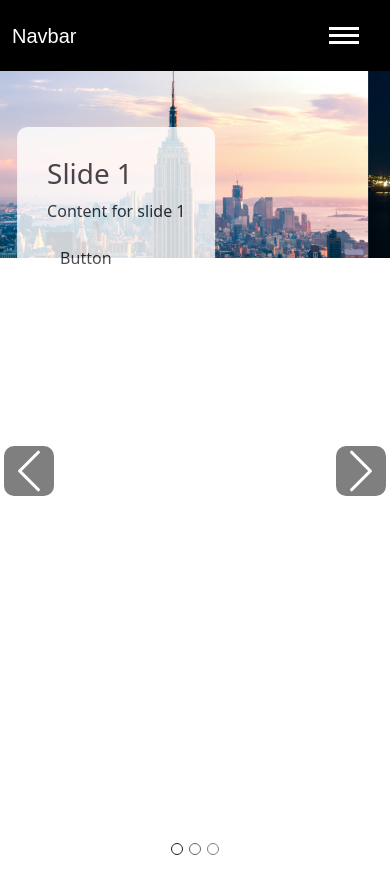
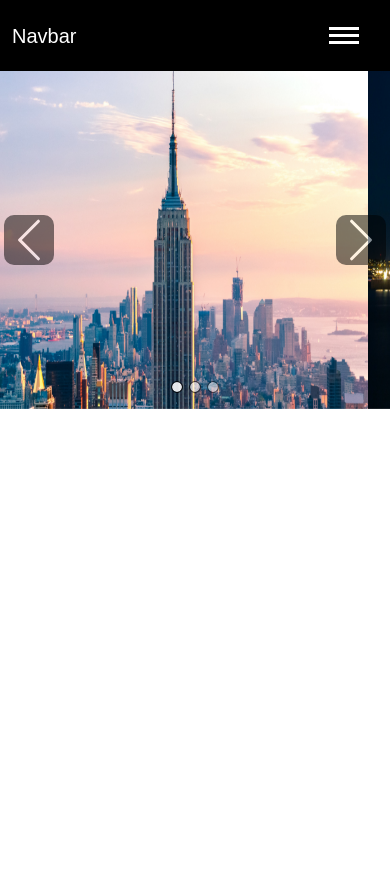
Before and after one commit to ahsanaman883/sections, an Angular app in the folder sections/: page / in a window 390 px wide. After the commit the page ends 844 px from the top, so only its background shows below. Built offline with nearby package versions, Linux system fonts and the light colour scheme.

Commit message:
Update hero1.component.css

```diff
--- a/sections/src/app/hero1/hero1.component.css
+++ b/sections/src/app/hero1/hero1.component.css
@@ -1,74 +1,64 @@
 .carousel {
   position: relative;
-    width: 100%; /* Set your desired width */
-    height: 800px; /* Set your desired height */
+  width: 100%;
+  height: 85vh;
 }
-  /* Target the carousel container */
+
 #carouselExampleIndicators {
   /* Your styles for the carousel container */
 }
 
-  /* Target the indicators (the small dots at the bottom) */
 .carousel-indicators {
   /* Your styles for the carousel indicators */
 }
 
-  /* Target each individual indicator button */
-/* Target the carousel indicators */
 .carousel-indicators button {
-    width: 10px; /* Set the width */
-    height: 10px; /* Set the height */
-    border-radius: 50%; /* Make it round */
-    /* Additional styling */
-    background-color: #fff; /* Set the background color */
-    border: 1px solid #000; /* Set a border */
-    /* Add more styles as needed */
+  width: 10px;
+  height: 10px;
+  border-radius: 50%;
+  background-color: #fff;
+  border: 1px solid #000;
 }
 
-
-  /* Target the carousel inner container */
 .carousel-inner {
   width: 100%;
-  height: 100%;
+  height: 85vh;
 }
 
-  /* Target each carousel item */
 .carousel-item {
-    /* Your styles for each carousel item */
+  width: 100%;
+  height: 85vh;
 }
 
-  /* Target the image inside each carousel item */
 .carousel-item .img img {
   width: 100%;
-    height: 100%;
+  height: 85vh;
 }
 
-  /* Target the slide content */
 .slide-content {
   position: absolute;
-    top: 30%;left: 10%;
+  top: 30%;
+  left: 10%;
   background-color: #fff;
   padding: 30px;
   border-radius: 10px;
   opacity: 0.8;
 }
 
-  /* Target the heading (h1) inside slide content */
 .slide-content h1 {
-    /* Your styles for the heading */
+  font-size: 2rem;
 }
 
-  /* Target the paragraph (p) inside slide content */
 .slide-content p {
-    /* Your styles for the paragraph */
+  font-size: 1rem;
 }
 
-  /* Target the button inside slide content */
 .slide-content .btn {
-    /* Your styles for the button */
+  padding: 7px 25px;
+  background-color: dodgerblue;
+  color: #fff;
 }
 
-  /* Target the previous and next control buttons */
 .carousel-control-prev span,
 .carousel-control-next span {
   background-color: #000;
@@ -77,96 +67,100 @@
   border-radius: 10px;
 }
 
-  /* Target the icon inside the control buttons */
 .carousel-control-prev-icon,
 .carousel-control-next-icon {
   width: 4rem;
 }
 
-
-
-
-
-
-
-
-
-
-
-
-
-  /*
-
-
-
-
-
-
-#carouselExampleIndicators {
-
+@media only screen and (max-width: 992px) {
+  .carousel {
+    position: relative;
+    width: 100%;
+    height: 70vh;
   }
 
-
-  .carousel-indicators {
-
+  .carousel-inner {
+    width: 100%;
+    height: 70vh;
   }
 
-
-  .carousel-indicators button {
-
+  .carousel-item {
+    width: 100%;
+    height: 70vh;
   }
 
+  .carousel-item .img img {
+    width: 100%;
+    height: 70vh;
+  }
+
+  .slide-content {
+    position: absolute;
+    top: 20%;
+    left: 10%;
+    padding: 20px;
+  }
+
+  .slide-content h1 {
+    font-size: 1.4rem;
+  }
+
+  .slide-content p {
+    font-size: .8rem;
+  }
+
+  .slide-content .btn {
+    padding: 5px 20px;
+    font-size: 14px;
+  }
+}
+
+@media only screen and (max-width: 768px) {
+  .carousel {
+    position: relative;
+    width: 100%;
+    height: 55vh;
+  }
 
   .carousel-inner {
-
+    width: 100%;
+    height: 55vh;
   }
 
+  .carousel-item {
+    width: 100%;
+    height: 55vh;
+  }
+
+  .carousel-item .img img {
+    width: 100%;
+    height: 55vh;
+  }
+}
+
+@media only screen and (max-width: 440px) {
+  .carousel {
+    position: relative;
+    width: 100%;
+    height: 40vh;
+  }
+
+  .carousel-inner {
+    width: 100%;
+    height: 40vh;
+  }
 
   .carousel-item {
-
+    width: 100%;
+    height: 40vh;
   }
 
-
   .carousel-item .img img {
-
+    width: 100%;
+    height: 40vh;
   }
 
-
   .slide-content {
-
+    display: none;
   }
-
-
-  .slide-content h1 {
-
 }
-
-
-  .slide-content p {
-
-  }
-
-
-  .slide-content .btn {
-
-  }
-
-
-  .carousel-control-prev,
-  .carousel-control-next {
-
-  }
-
-
-  .carousel-control-prev-icon,
-  .carousel-control-next-icon {
-
-  }
-
-
-
-
-
-
-
-  */
```
Lines whose indentation alone changed are shown as unchanged.
